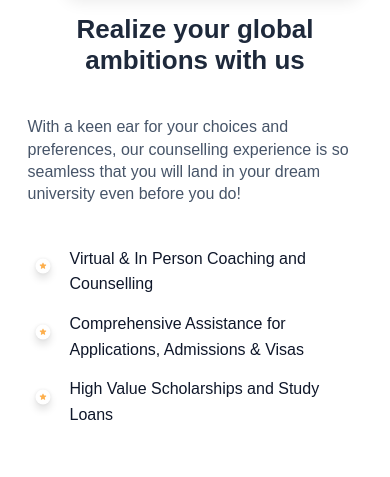
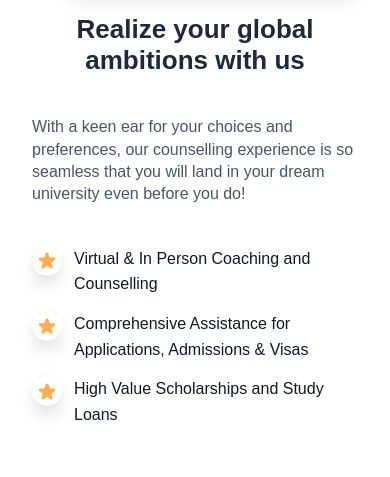
Before and after one commit to gaurav9821/coursefinderai-assesment, a React (Vite) app: page / in a window 390 px wide. Shown: the part 1645-2122 px from the top of the page. Built offline with nearby package versions, Linux system fonts and the light colour scheme.

Commit message:
Style fix for bullet points

```diff
--- a/src/components/GlobalAmbitions/GlobalAmbitions.css
+++ b/src/components/GlobalAmbitions/GlobalAmbitions.css
@@ -1,3 +1,4 @@
+/* === Main Section === */
 .ambition-section {
   width: 100%;
   background: #ffffff;
@@ -36,8 +37,8 @@
 
 .ambition-image img {
   position: absolute;
-  bottom: 8px; /* overflow down */
-  left: 35px; /* overflow left */
+  bottom: 8px;
+  left: 35px;
   width: 440px;
   height: 400px;
   object-fit: cover;
@@ -68,6 +69,7 @@
   max-width: 520px;
 }
 
+/* === List and Bullet Points === */
 .ambition-list {
   list-style: none;
   padding: 0;
@@ -76,21 +78,34 @@
   flex-direction: column;
   gap: 14px;
 }
+
 .ambition-list li {
   display: flex;
-  align-items: center;
-  gap: 12px;
+  align-items: flex-start;
   font-size: 1rem;
   color: #0f172a;
   line-height: 1.5;
 }
 
-.ambition-list li img {
-  width: auto; /* preserve aspect ratio */
+.bullet-points {
+  width: 30px;
+  height: 30px;
+  flex-shrink: 0;
+  display: flex;
+  align-items: center;
+  justify-content: center;
+  border-radius: 50%;
+  background-color: #ffffff;
+  box-shadow: 0px 10px 15px 0px #0000001A, 0px 0px 5px 0px #0000000D;
+  margin-right: 12px;
+}
+
+.bullet-points img {
+  width: 18px;
+  height: 18px;
   object-fit: contain;
-  display: block;
-  flex-shrink: 0;
 }
+
 
 /* === Mobile Responsive === */
 @media (max-width: 768px) {
@@ -100,13 +115,13 @@
     text-align: center;
     gap: 16px;
   }
+
   .ambition-image {
     position: relative;
     width: 332px;
     height: 298px;
   }
 
-  /* Yellow box */
   .bg-box {
     position: absolute;
     top: 0;
@@ -118,7 +133,6 @@
     z-index: 1;
   }
 
-  /* Image on top */
   .ambition-image img {
     position: absolute;
     bottom: 0;
@@ -139,7 +153,6 @@
   }
 
   .ambition-content h2 {
-
     font-weight: 600;
     font-size: 26px;
     line-height: 120%;
@@ -147,22 +160,29 @@
   }
 
   .ambition-content p {
-    width: 335px;
+    width: 100%;
     font-weight: 350;
     font-size: 16px;
     line-height: 140%;
     text-align: left;
+    max-width: 335px;
   }
 
   .ambition-list li {
-    font-weight: 400;
+    align-items: flex-start;
     font-size: 16px;
     line-height: 160%;
     text-align: left;
   }
 
-  .ambition-list li img {
+  .bullet-points {
     width: 30px;
     height: 30px;
+    margin-right: 12px;
+  }
+
+  .bullet-points img {
+    width: 18px;
+    height: 18px;
   }
 }
--- a/src/components/GlobalAmbitions/GlobalAmbitions.jsx
+++ b/src/components/GlobalAmbitions/GlobalAmbitions.jsx
@@ -1,5 +1,5 @@
 import GlobalPhoto from "../../icons/Global.png";
-import BulletPoint from "../../icons/BulletPoint.svg";
+import BulletPoint from "../../icons/BulletPoint-1.svg";
 import "./GlobalAmbitions.css";
 
 function GlobalAmbitions() {
@@ -19,17 +19,23 @@ function GlobalAmbitions() {
           </p>
           <ul className="ambition-list">
             <li>
-              <img src={BulletPoint} alt="BulletPoint" />
+              <div className="bullet-points">
+                <img src={BulletPoint} alt="BulletPoint" />
+              </div>
               <span>Virtual & In Person Coaching and Counselling</span>
             </li>
             <li>
-              <img src={BulletPoint} alt="BulletPoint" />
+              <div className="bullet-points">
+                <img src={BulletPoint} alt="BulletPoint" />
+              </div>
               <span>
                 Comprehensive Assistance for Applications, Admissions & Visas
               </span>
             </li>
             <li>
-              <img src={BulletPoint} alt="BulletPoint" />
+              <div className="bullet-points">
+                <img src={BulletPoint} alt="BulletPoint" />
+              </div>
               <span>High Value Scholarships and Study Loans</span>
             </li>
           </ul>
--- a/src/components/Header/Header.css
+++ b/src/components/Header/Header.css
@@ -118,6 +118,11 @@
   .main-menu.show {
     display: flex;
   }
+  .logo-container img {
+    width: 119px;
+    height: 26px;
+  }
+
 
   /* ========= Mobile Fullscreen Menu ========= */
   .mobile-fullscreen-menu {
```
Also changed, not shown: src/icons/BulletPoint-1.svg (added), src/icons/BulletPoint.svg (deleted).
